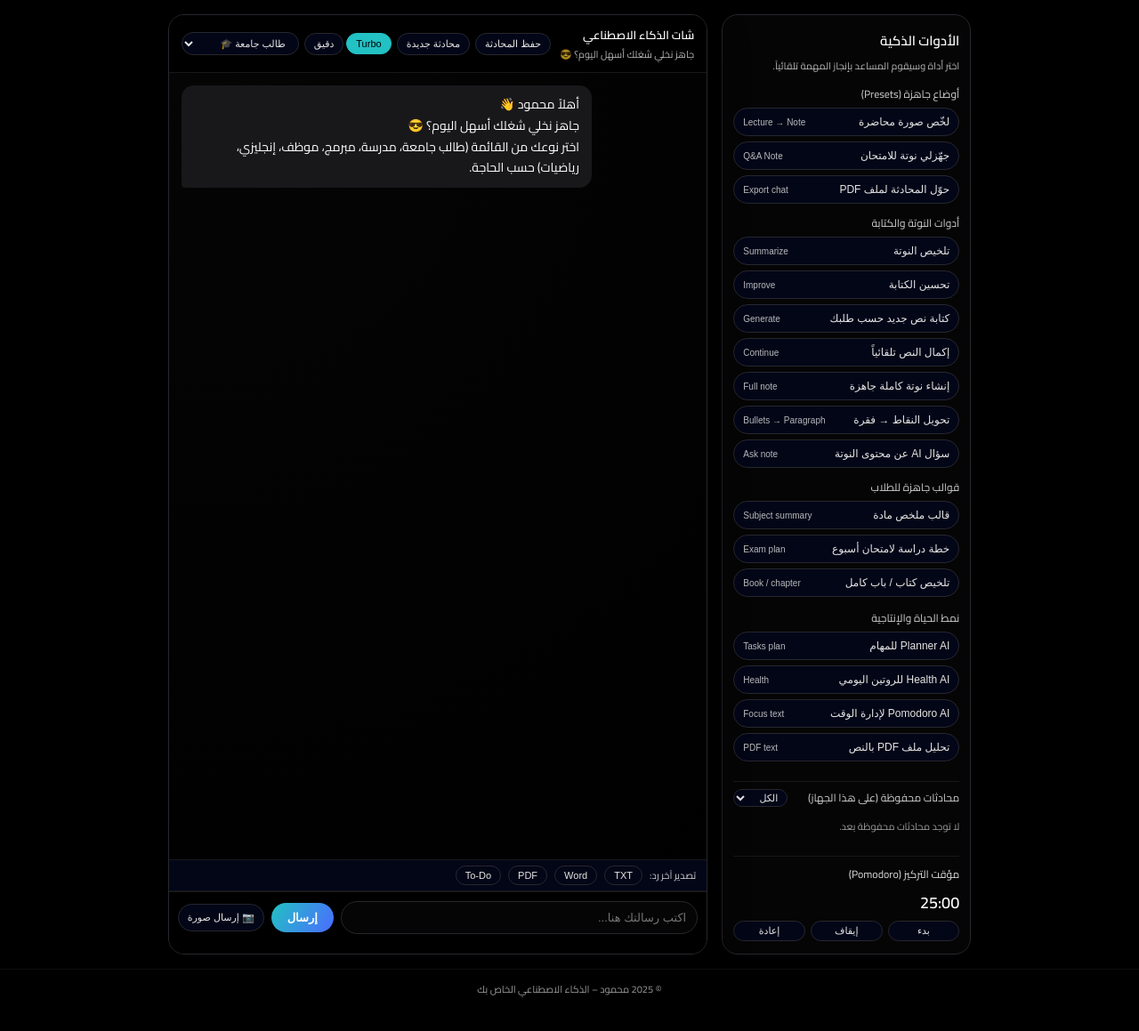
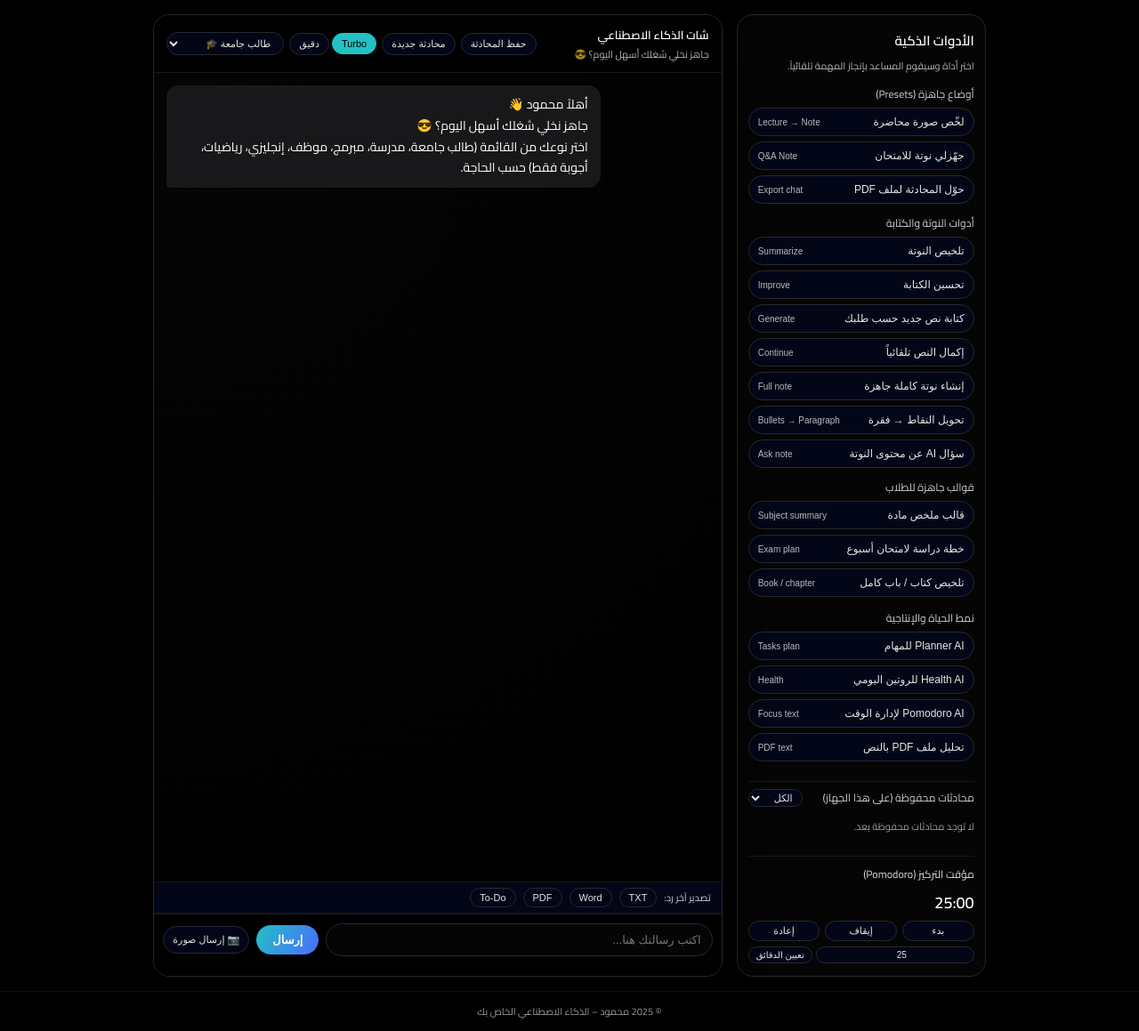
Before and after one commit to modasmadi/atlas-ai, a Flask app: page / in a window 1280 px wide. Shown: the part 135-1294 px from the top of the page at 89% size. Before the commit the page ends 1256 px from the top, so only its background shows below. Run offline with Flask 3, Linux system fonts and the light colour scheme; some libraries are stand-ins or nearby versions.

Commit message:
Update comments for clarity in Arabic

```diff
--- a/templates/index.html
+++ b/templates/index.html
@@ -5,14 +5,14 @@
   <title>محمود | مساعد الذكاء الاصطناعي</title>
   <meta name="viewport" content="width=device-width, initial-scale=1" />
 
-  <!-- خط عربي جميل -->
+  <!-- خط عربي -->
   <link href="https://fonts.googleapis.com/css2?family=Cairo:wght@300;400;600;700&display=swap" rel="stylesheet" />
 
   <!-- Firebase SDKs -->
   <script src="https://www.gstatic.com/firebasejs/10.14.0/firebase-app-compat.js"></script>
   <script src="https://www.gstatic.com/firebasejs/10.14.0/firebase-auth-compat.js"></script>
 
-  <!-- مكتبة jsPDF لتوليد PDF في المتصفح -->
+  <!-- jsPDF لتوليد PDF -->
   <script src="https://cdnjs.cloudflare.com/ajax/libs/jspdf/2.5.1/jspdf.umd.min.js"
           integrity="sha512-/8aAqjF7kDbDeihdj5Z8SGvtQvECOHc1HwNfTK8F1DYjwMYJN9WewtGaozvQNf1v9F9MaW1u5V7YxKp7rMTaBA=="
           crossorigin="anonymous" referrerpolicy="no-referrer"></script>
@@ -69,7 +69,7 @@
       }
     }
 
-    /* ====== SIDEBAR ====== */
+    /* SIDEBAR */
 
     .sidebar {
       background: #050505;
@@ -243,7 +243,7 @@
       cursor: pointer;
     }
 
-    /* ====== CHAT AREA ====== */
+    /* CHAT */
 
     .chat-wrapper {
       background: #050505;
@@ -451,7 +451,7 @@
       border-top: 1px solid #18181b;
     }
 
-    /* ====== TOOL MODAL ====== */
+    /* MODAL */
 
     .modal-backdrop {
       position: fixed;
@@ -537,20 +537,20 @@
   <p>مساعد طالب عربي: نوتات + مهام + وقت + صحة + PDF + صور + إنجليزي + رياضيات</p>
 
   <div style="margin-top:8px; display:flex; gap:8px; justify-content:center; align-items:center; flex-wrap:wrap;">
-    <!-- معلومات المستخدم بعد تسجيل الدخول -->
+    <!-- معلومات المستخدم -->
     <div id="userInfo" style="display:none; align-items:center; gap:8px;">
       <img id="userPhoto" src="" alt="user" style="width:26px; height:26px; border-radius:50%; border:1px solid #27272f; object-fit:cover;">
       <span id="userName" style="font-size:12px;"></span>
     </div>
 
-    <!-- زر تسجيل الدخول -->
+    <!-- تسجيل الدخول -->
     <button id="loginBtn"
             onclick="loginWithGoogle()"
             style="font-size:11px; padding:5px 10px; border-radius:999px; border:1px solid #27272f; background:#020617; color:#e5e5e5; cursor:pointer;">
       تسجيل دخول بحساب Google
     </button>
 
-    <!-- زر تسجيل الخروج -->
+    <!-- تسجيل الخروج -->
     <button id="logoutBtn"
             onclick="logoutFromGoogle()"
             style="display:none; font-size:11px; padding:5px 10px; border-radius:999px; border:1px solid #27272f; background:#020617; color:#e5e5e5; cursor:pointer;">
@@ -561,13 +561,12 @@
 
 <main class="layout">
 
-  <!-- ===== SIDEBAR TOOLS ===== -->
+  <!-- SIDEBAR -->
   <aside class="sidebar">
     <div>
       <div class="sidebar-title">الأدوات الذكية</div>
       <div class="sidebar-sub">اختر أداة وسيقوم المساعد بإنجاز المهمة تلقائياً.</div>
 
-      <!-- Presets -->
       <div class="tool-group-title">أوضاع جاهزة (Presets)</div>
       <button class="tool-btn" onclick="presetLectureImage()">
         لخّص صورة محاضرة <span>Lecture → Note</span>
@@ -628,7 +627,7 @@
       </button>
     </div>
 
-    <!-- Saved conversations -->
+    <!-- المحفوظات -->
     <div class="saved-list">
       <div class="saved-title-row">
         <span class="saved-title">محادثات محفوظة (على هذا الجهاز)</span>
@@ -642,7 +641,7 @@
       <div id="savedConversations"></div>
     </div>
 
-    <!-- Pomodoro Timer -->
+    <!-- Pomodoro -->
     <div class="pomodoro">
       <div class="pomodoro-title">مؤقت التركيز (Pomodoro)</div>
       <div id="pomodoroTime">25:00</div>
@@ -651,10 +650,30 @@
         <button onclick="pausePomodoro()">إيقاف</button>
         <button onclick="resetPomodoro()">إعادة</button>
       </div>
+      <div style="display:flex; gap:4px; margin-top:6px; align-items:center;">
+        <input
+          id="pomodoroMinutesInput"
+          type="number"
+          min="1"
+          max="180"
+          value="25"
+          style="flex:1; font-size:10px; padding:3px 6px; border-radius:999px;
+                 border:1px solid #27272f; background:#020617; color:#e5e5e5;
+                 text-align:center;"
+        />
+        <button
+          onclick="applyPomodoroMinutes()"
+          style="font-size:10px; padding:3px 8px; border-radius:999px;
+                 border:1px solid #27272f; background:#020617; color:#e5e5e5;
+                 cursor:pointer;"
+        >
+          تعيين الدقائق
+        </button>
+      </div>
     </div>
   </aside>
 
-  <!-- ===== CHAT ===== -->
+  <!-- CHAT -->
   <section class="chat-wrapper">
     <div class="chat-header">
       <div>
@@ -678,6 +697,7 @@
             <option value="work">موظف / إنتاجية 🗂️</option>
             <option value="english">مساعد إنجليزي 🇬🇧</option>
             <option value="math">مساعد رياضيات ➗</option>
+            <option value="answer_only">أجوبة فقط ✅</option>
           </select>
         </div>
       </div>
@@ -714,7 +734,7 @@
   © <span id="year"></span> محمود – الذكاء الاصطناعي الخاص بك
 </footer>
 
-<!-- ===== TOOL MODAL ===== -->
+<!-- TOOL MODAL -->
 <div id="toolModalBackdrop" class="modal-backdrop">
   <div class="modal">
     <div class="modal-title" id="toolModalTitle">أداة</div>
@@ -728,8 +748,7 @@
 </div>
 
 <script>
-  // ===== Firebase Config & Init =====
-  // هذا الكونفيغ من مشروعك في Firebase
+  // Firebase config
   const firebaseConfig = {
     apiKey: "AIzaSyAqW7jLuYCig9M-R-0by1bMLoUZYs55VtQ",
     authDomain: "mahmoud-ai-ce938.firebaseapp.com",
@@ -792,7 +811,7 @@
     }
   });
 
-  // ===== إعدادات عامة =====
+  // إعدادات عامة
   const API_CHAT  = "https://atlas-ai-hrgs.onrender.com/api/chat";
   const API_IMAGE = "https://atlas-ai-hrgs.onrender.com/api/image_chat";
 
@@ -852,9 +871,21 @@
     updatePomodoroDisplay();
   }
 
+  function applyPomodoroMinutes() {
+    const input = document.getElementById("pomodoroMinutesInput");
+    const val   = parseInt(input.value, 10);
+    if (isNaN(val) || val <= 0) {
+      alert("اكتب عدد دقائق صحيحاً (أكبر من صفر).");
+      return;
+    }
+    pomodoroDuration  = val * 60;
+    pomodoroRemaining = pomodoroDuration;
+    updatePomodoroDisplay();
+  }
+
   updatePomodoroDisplay();
 
-  // ===== رسائل الشات =====
+  // رسائل الشات
   function addMessage(text, sender, addToMemory = true) {
     const div = document.createElement("div");
     div.className = "msg " + sender;
@@ -932,15 +963,14 @@
     }
   });
 
-  // رسالة ترحيب أول مرة
+  // رسالة ترحيب
   addMessage(
-    "أهلاً محمود 👋\nجاهز نخلي شغلك أسهل اليوم؟ 😎\n" +
-    "اختر نوعك من القائمة (طالب جامعة، مدرسة، مبرمج، موظف، إنجليزي، رياضيات) حسب الحاجة.",
+    "أهلاً محمود 👋\nجاهز نخلي شغلك أسهل اليوم؟ 😎\nاختر نوعك من القائمة (طالب جامعة، مدرسة، مبرمج، موظف، إنجليزي، رياضيات، أجوبة فقط) حسب الحاجة.",
     "ai",
     true
   );
 
-  // ===== حفظ المحادثات (localStorage فقط) =====
+  // حفظ المحادثات في localStorage
   function loadSavedConversations() {
     try {
       const raw = localStorage.getItem("mahmoud_ai_conversations") || "[]";
@@ -1044,8 +1074,7 @@
     currentConversation  = [];
     lastAiReply          = "";
     addMessage(
-      "بدأنا محادثة جديدة ✅\n" +
-      "اكتب سؤالك أو اختر أداة من القائمة، ولا تنسَ اختيار نوعك من فوق (جامعة/مدرسة/مبرمج/موظف/إنجليزي/رياضيات).",
+      "بدأنا محادثة جديدة ✅\nاكتب سؤالك أو اختر أداة من القائمة، ولا تنسَ اختيار نوعك من فوق (جامعة/مدرسة/مبرمج/موظف/إنجليزي/رياضيات/أجوبة فقط).",
       "ai",
       true
     );
@@ -1079,14 +1108,14 @@
   loadSavedConversations();
   updateExportButtons();
 
-  // ===== أوضاع الرد (Turbo / دقيق) =====
+  // أوضاع الرد
   function setMode(mode) {
     currentMode = mode;
     document.getElementById("modeTurbo").classList.toggle("active", mode === "turbo");
     document.getElementById("modeDeep").classList.toggle("active", mode === "deep");
   }
 
-  // ===== Profiles =====
+  // Profiles
   function setProfile(profile) {
     currentProfile = profile;
     localStorage.setItem("mahmoud_ai_profile", profile);
@@ -1101,7 +1130,7 @@
     }
   })();
 
-  // ===== أدوات النوتة (Sidebar Tools) =====
+  // أدوات النوتة (Modal)
   let currentTool = null;
 
   const TOOL_CONFIG = {
@@ -1212,7 +1241,7 @@
     await callTextApi(toolPrompt);
   }
 
-  // ===== Presets و Templates =====
+  // Presets & Templates
   function presetLectureImage() {
     imagePresetPrompt = "لخّص محتوى هذه الصورة كأنها سلايدات محاضرة، واستخرج أهم الأفكار في شكل نوتة منظمة للامتحان.";
     triggerImagePicker();
@@ -1255,7 +1284,7 @@
     inputEl.focus();
   }
 
-  // ===== إرسال الصور =====
+  // إرسال الصور (مع نص مثل واتساب)
   function triggerImagePicker() {
     imageInput.click();
   }
@@ -1272,17 +1301,18 @@
       const text = inputEl.value.trim();
       inputEl.value = "";
 
-      const usedPrompt = imagePresetPrompt || text;
+      const usedPrompt =
+        imagePresetPrompt ||
+        text ||
+        "حلل هذه الصورة وأعطني شرحاً واضحاً أو الإجابة الصحيحة إن كانت سؤالاً.";
+
       imagePresetPrompt = "";
 
-      addMessage(
-        usedPrompt
-          ? `🔍 تحليل صورة مع التعليمات:\n${usedPrompt}`
-          : "🔍 إرسال صورة للتحليل...",
-        "user"
-      );
+      // تظهر كرسالة من المستخدم مع أيقونة الكاميرا
+      addMessage("📷 " + usedPrompt, "user");
 
       await callImageApi(base64Data, usedPrompt);
+
       imageHint.textContent = "";
       imageInput.value      = "";
     };
@@ -1321,7 +1351,7 @@
     }
   }
 
-  // ===== أزرار التصدير (آخر رد) =====
+  // أزرار التصدير
   function updateExportButtons() {
     const has = !!(lastAiReply && lastAiReply.trim());
     ["btnTxt", "btnDoc", "btnPdf", "btnTodo"].forEach((id) => {
```
